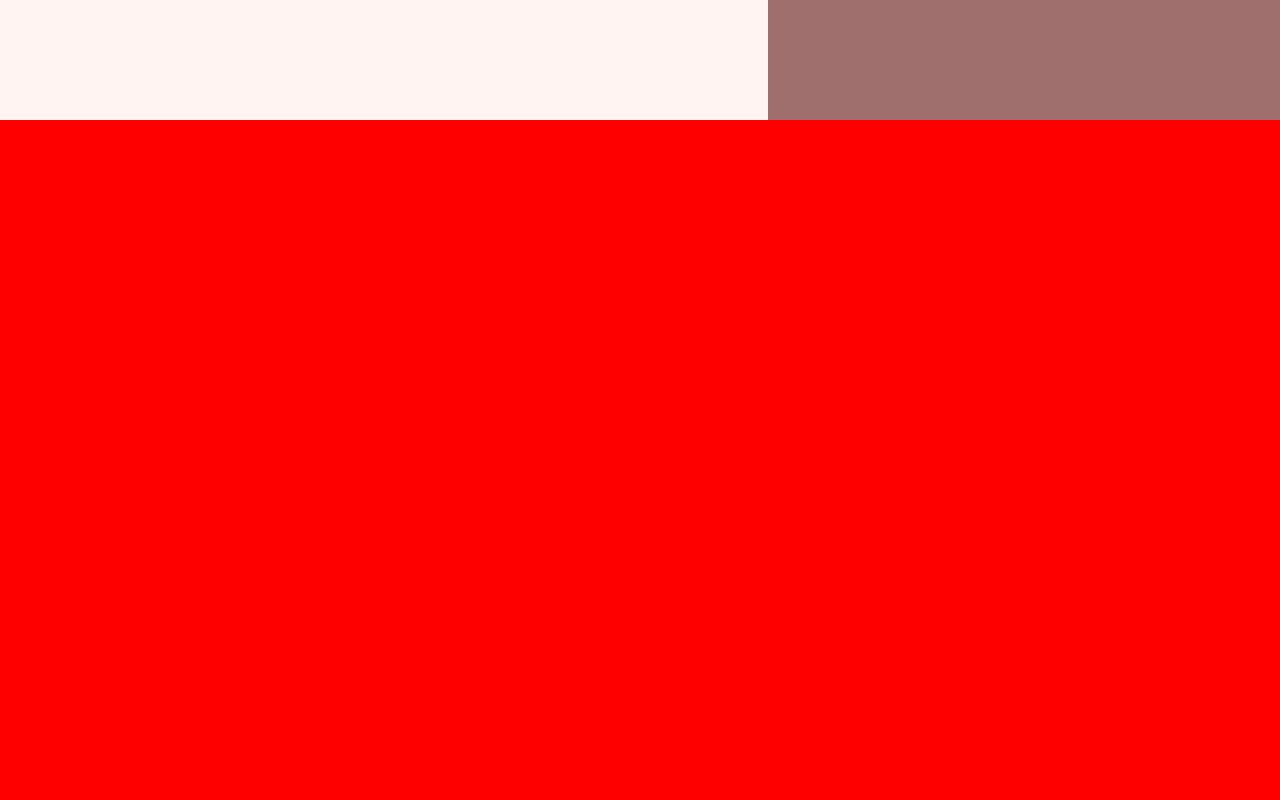
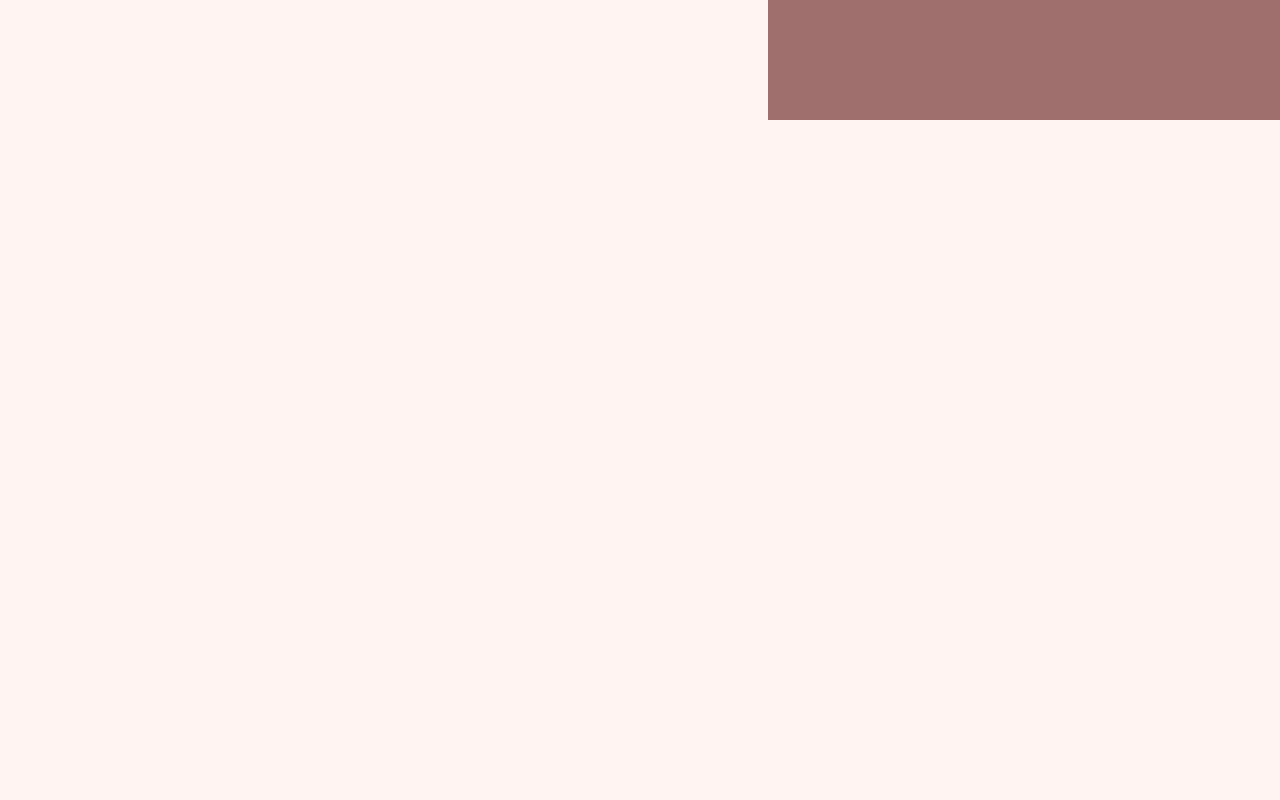
Before and after one commit to Noah-ndf/site-web, a React (Vite) app in the folder site-psy/frontend/: page / in a window 1280 px wide. Shown: the part 680-1480 px from the top of the page. Built offline with nearby package versions, Linux system fonts and the light colour scheme.

Commit message:
mise a jour de la page d'accueil

```diff
--- a/site-psy/frontend/src/pages/Home.jsx
+++ b/site-psy/frontend/src/pages/Home.jsx
@@ -10,6 +10,8 @@ export default function Home() {
   <div className='Bloc1-2'></div>
  </article>
 
+ <article className='Bloc2'>
+ </article>
 
   </div>;
 }
--- a/site-psy/frontend/src/styles/Navbar.css
+++ b/site-psy/frontend/src/styles/Navbar.css
@@ -3,7 +3,8 @@
   padding: 0;
 }
 
-.navbar{
+  .navbar{
+    width: 100%;
     background-color: #FFF4F1;
     display: flex;
     align-items: center;
--- a/site-psy/frontend/src/styles/home.css
+++ b/site-psy/frontend/src/styles/home.css
@@ -27,3 +27,10 @@
     height: 100%;
     width: 40%;
   }
+
+  .Bloc2 {
+    background-color: #FFF4F1;
+    width: 100%;
+    height: 100vh;
+    display: flex;
+  }
```
